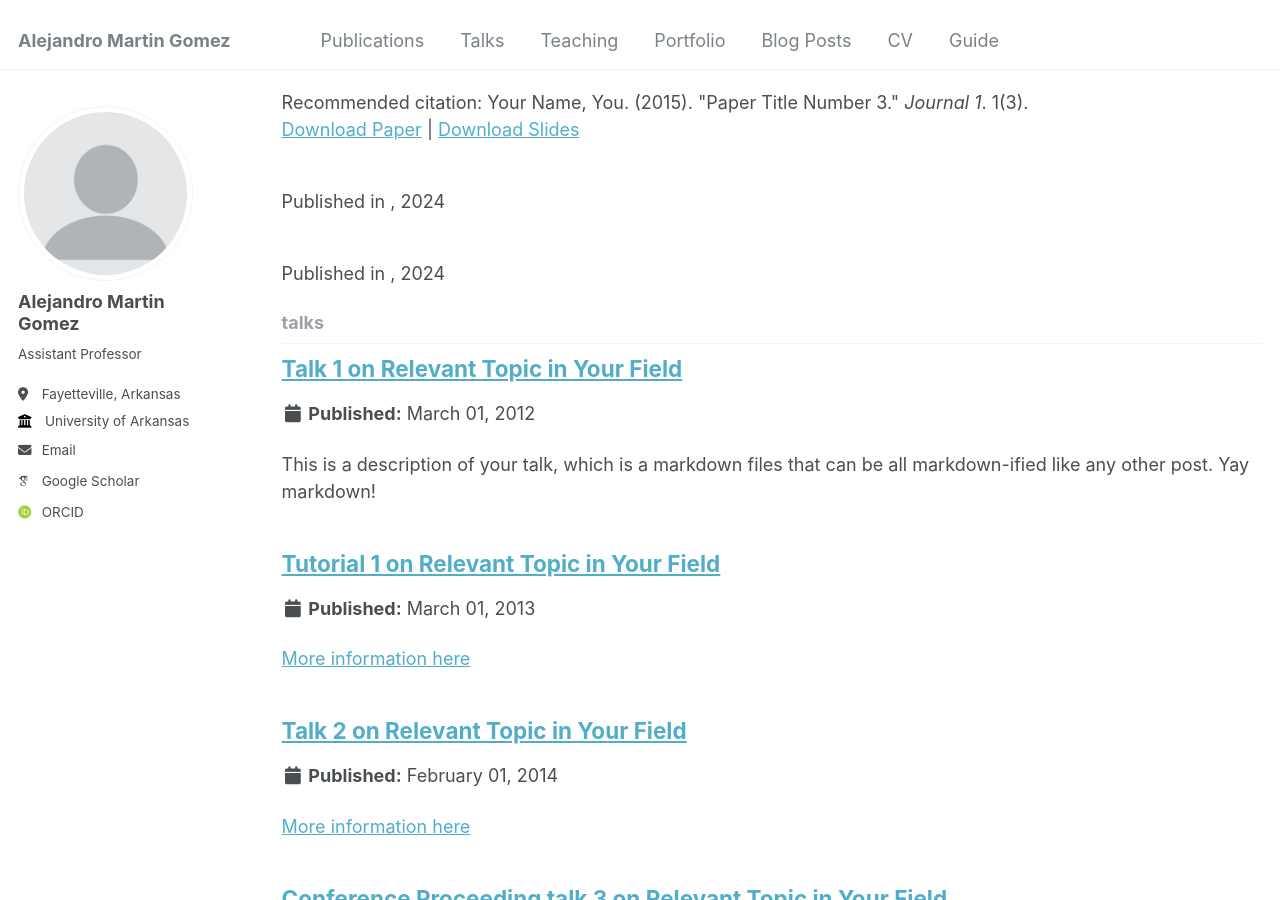
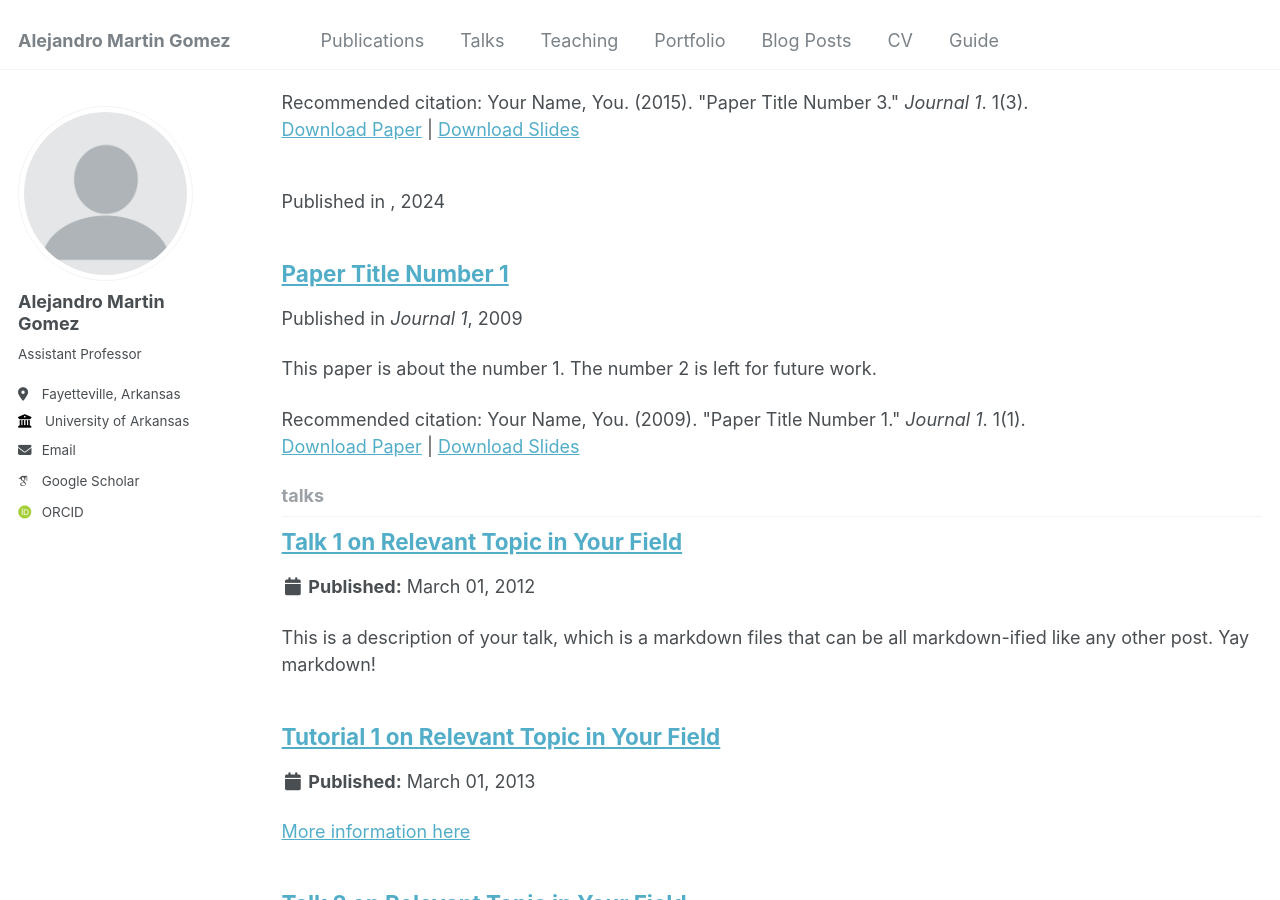
Before and after one commit to Alejandro-MG/Alejandro-MG.github.io, a Jekyll site: the page built from _pages/collection-archive.html, in a window 1280 px wide and 900 px high, scrolled down 1462 px. Built offline with Jekyll 4.4.1, drawn with Linux system fonts in a browser that asks for light colours; some web fonts are replaced; part of the change alters nothing that is shown.

```diff
--- a/_publications/2024-05-13-UncertaintyAwareShapeEstimation.md
+++ b/_publications/2024-05-13-UncertaintyAwareShapeEstimation.md
@@ -1,14 +1,14 @@
 ---
-title: "Uncertainty-Aware Shape Estimation of a Surgical Continuum Manipulator in Constrained Environments using Fiber Bragg Grating Sensors"
+title: "Paper Title Number 1"
 collection: publications
-category: conferences
-permalink: /publication/2024-05-13-UncertaintyAwareShapeEstimation.md
-excerpt: 'In this work, we introduce a novel method capable of directly estimating a Continuum Dexterous Manipulator's shape from Fiber Bragg Grating sensor wavelengths using a deep neural network. In addition, we propose the integration of uncertainty estimation to address the critical issue of uncertainty in neural network predictions. Neural network predictions are unreliable when the input sample is outside the training distribution or corrupted by noise. Recognizing such deviations is crucial when integrating neural networks within surgical robotics, as inaccurate estimations can pose serious risks to the patient.'
+category: manuscripts
+permalink: /publication/2009-10-01-paper-title-number-1
+excerpt: 'This paper is about the number 1. The number 2 is left for future work.'
 date: 2009-10-01
-venue: '2024 IEEE International Conference on Robotics and Automation (ICRA)'
-slidesurl: 'http://academicpages.github.io/files/slides2.pdf'
-paperurl: 'https://ieeexplore.ieee.org/abstract/document/10610024'
-citation: 'Schwarz, Alexander, Arian Mehrfard, Golchehr Amirkhani, Henry Phalen, Justin H. Ma, Robert B. Grupp, Alejandro Martin Gomez, and Mehran Armand. (2024). &quot;Uncertainty-Aware Shape Estimation of a Surgical Continuum Manipulator in Constrained Environments using Fiber Bragg Grating Sensors.&quot; <i>In 2024 IEEE International Conference on Robotics and Automation (ICRA)</i>.  pp. 5913-5919.'
+venue: 'Journal 1'
+slidesurl: 'http://academicpages.github.io/files/slides1.pdf'
+paperurl: 'http://academicpages.github.io/files/paper1.pdf'
+citation: 'Your Name, You. (2009). &quot;Paper Title Number 1.&quot; <i>Journal 1</i>. 1(1).'
 ---
 
 The contents above will be part of a list of publications, if the user clicks the link for the publication than the contents of section will be rendered as a full page, allowing you to provide more information about the paper for the reader. When publications are displayed as a single page, the contents of the above "citation" field will automatically be included below this section in a smaller font.
```
